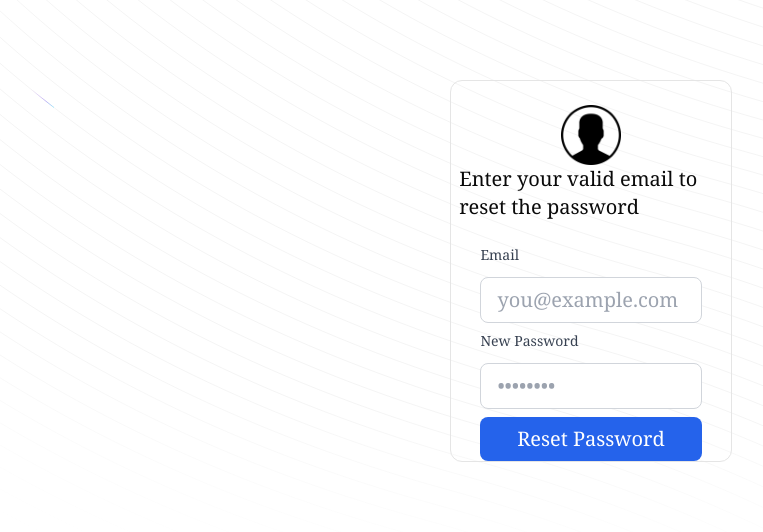
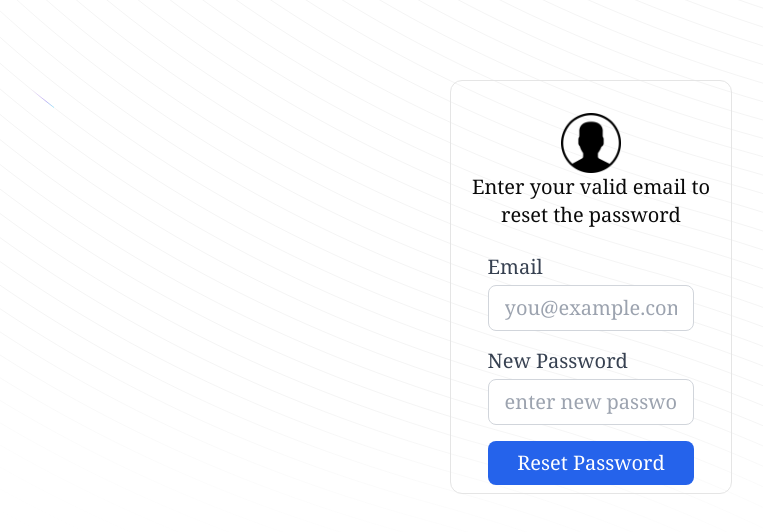
Before and after one commit to pankajkoree/dmhiw, a Next.js app: page /forgotCredentials in a window 1280 px wide. Shown: the top 532 px of the page, without its empty margins (49-812 px from the left). Built offline with nearby package versions, Linux system fonts and the light colour scheme.

Commit message:
forget credentials

```diff
--- a/src/app/forgotCredentials/page.tsx
+++ b/src/app/forgotCredentials/page.tsx
@@ -17,23 +17,24 @@ const ForgotCredentials = () => {
 
   return (
     <div className="relative flex justify-center xl:top-20">
-      <div className="relative flex flex-col justify-center items-center border p-2 xl:w-[22%] gap-4 rounded-xl hover:border-green-300">
+      <div className="relative flex flex-col justify-center items-center border p-4 xl:w-[22%] gap-4 rounded-xl hover:border-green-300">
         <div className="relative flex flex-col justify-center items-center w-full top-4">
           <Image src={userImage} alt="user" className="xl:w-[60px]" />
-          <p className="text-xl">
+          <p className="text-xl text-center">
             {" "}
-            Enter your valid email to reset the password
+            Enter your valid email to <br /> reset the password
           </p>
         </div>
 
         <form
-          className="relative flex flex-col gap-2 p-2 text-xl xl:w-[90%] top-4"
+          className="relative flex flex-col gap-4 p-2 text-xl xl:w-[90%] top-4"
           onSubmit={handleSubmit}
         >
           {/* email starts here */}
+          <div>
             <label
               htmlFor="email"
-            className="block text-sm font-medium text-gray-700"
+              className="block xl:text-xl font-medium text-gray-700"
             >
               Email
             </label>
@@ -46,12 +47,14 @@ const ForgotCredentials = () => {
               placeholder="you@example.com"
               required
             />
+          </div>
           {/* email ends here */}
 
           {/* passowrd starts here */}
+          <div>
             <label
               htmlFor="password"
-            className="block text-sm font-medium text-gray-700"
+              className="block xl:text-xl font-medium text-gray-700"
             >
               New Password
             </label>
@@ -61,19 +64,22 @@ const ForgotCredentials = () => {
               value={data.password}
               onChange={(e) => setData({ ...data, password: e.target.value })}
               className="mt-1 w-full border border-gray-300 rounded-lg px-4 py-2 focus:outline-none focus:ring-2 focus:ring-blue-500"
-            placeholder="••••••••"
+              placeholder="enter new password"
               required
             />
+          </div>
 
           {/* password ends here */}
 
           {/* signup button starts here */}
+          <div className="">
             <button
               type="submit"
               className="w-full bg-blue-600 text-white py-2 rounded-lg hover:bg-blue-700 transition-all duration-200 font-medium"
             >
               Reset Password
             </button>
+          </div>
 
           {/* signup button ends here */}
         </form>
```
Lines whose indentation alone changed are shown as unchanged.
